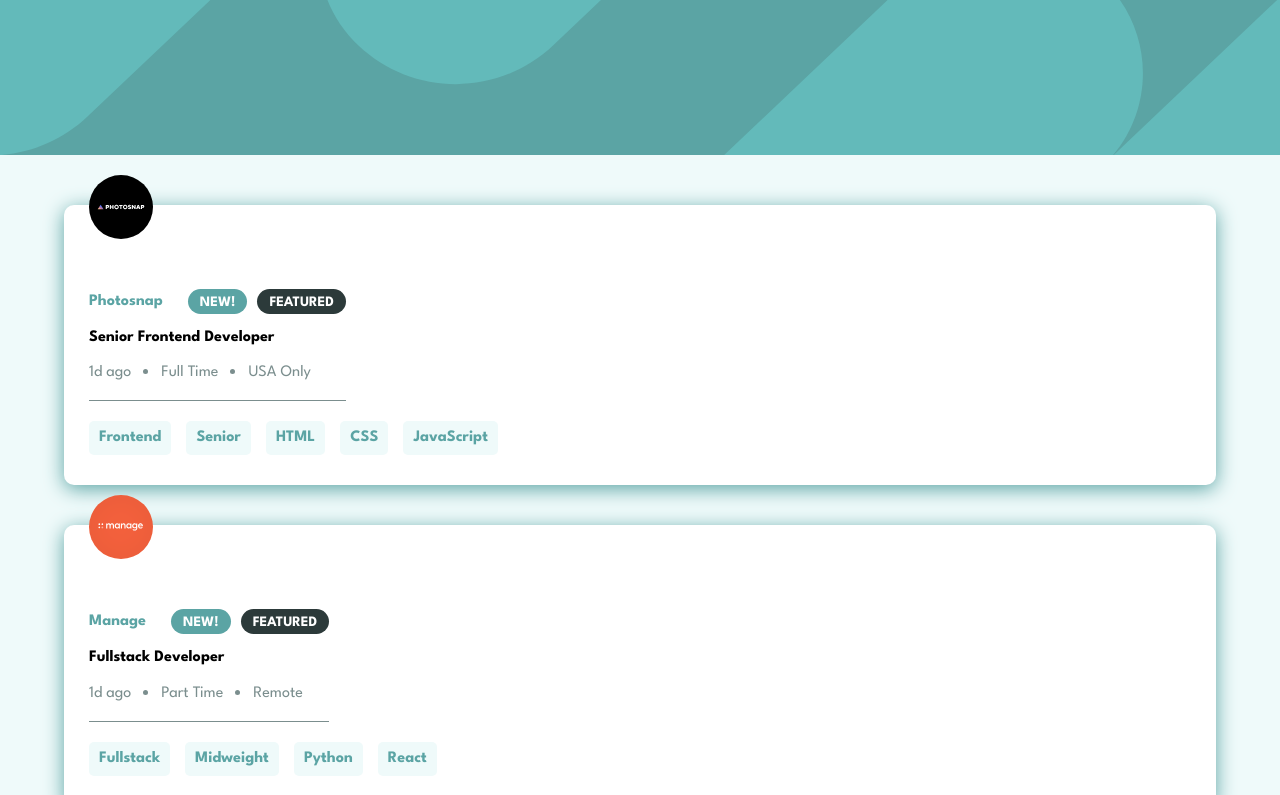
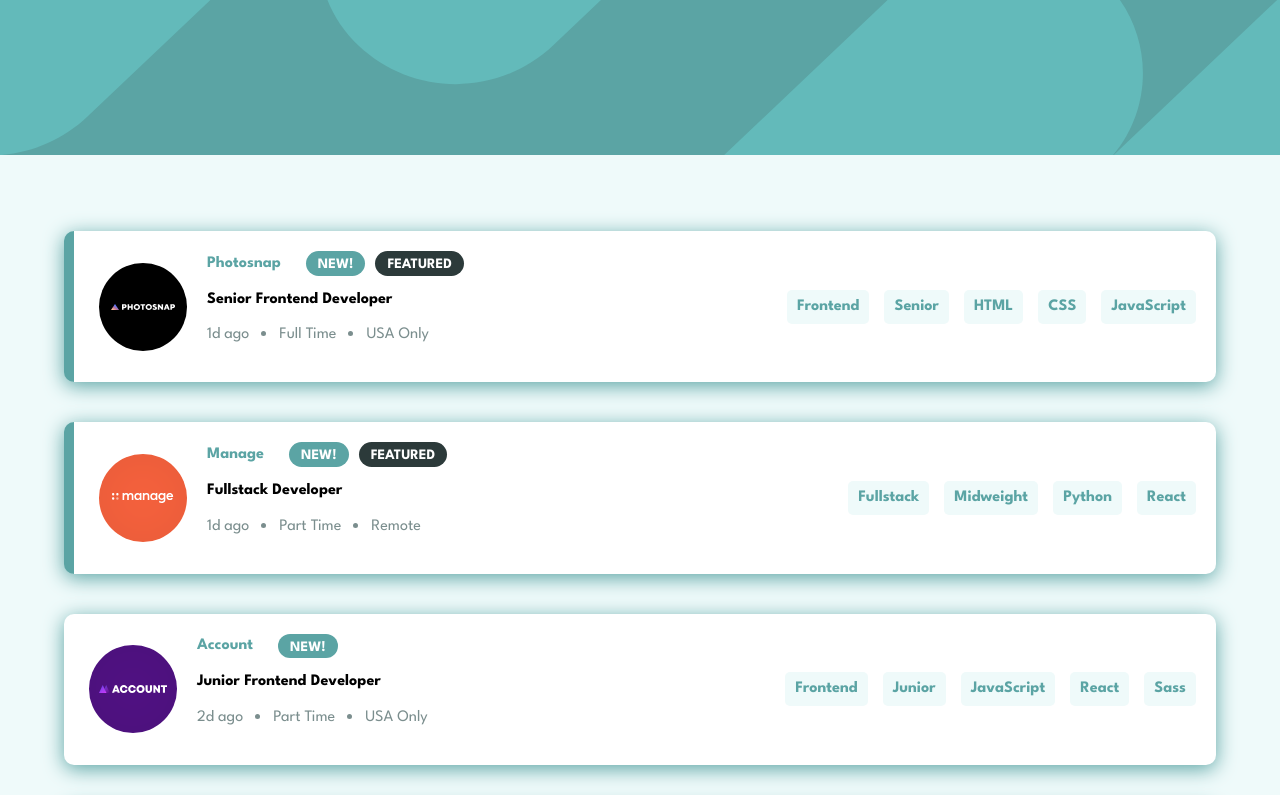
Before and after one commit to AndriiHrytsei/job-listing-with-filtering, a React (Vite) app: page / in a window 1280 px wide. Shown: the top 795 px of the page. Built offline with nearby package versions, Linux system fonts and the light colour scheme.

Commit message:
add desktop version

```diff
--- a/src/components/FiltersList/FiltersList.module.css
+++ b/src/components/FiltersList/FiltersList.module.css
@@ -12,6 +12,7 @@
   bottom: 40px;
   font-family: "League Spartan";
   font-weight: 600;
+  /* visibility: visible; */
 }
 
 .filtersList {
--- a/src/components/FiltersList/FiltersList.tsx
+++ b/src/components/FiltersList/FiltersList.tsx
@@ -13,22 +13,33 @@ const FiltersList = ({
     );
   };
 
-
-  return selectedFilters.length !== 0 ? (
-    <section className={css.filtersListContainer}>
+  return (
+    <section
+      className={css.filtersListContainer}
+      style={{
+        visibility: selectedFilters.length === 0 ? "hidden" : "visible",
+      }}
+    >
       <ul className={css.filtersList}>
         {selectedFilters.map((filter, index) => (
           <li className={css.filterItem} key={index}>
-            <span>
-              {filter}
-            </span>
-            <button type="button" onClick={() => handleRemoveFilter(index)}></button>
+            <span>{filter}</span>
+            <button
+              type="button"
+              onClick={() => handleRemoveFilter(index)}
+            ></button>
           </li>
         ))}
       </ul>
-      <button type="button" className={css.clearAll} onClick={(): void => removeFilter([])}>Clear</button>
+      <button
+        type="button"
+        className={css.clearAll}
+        onClick={(): void => removeFilter([])}
+      >
+        Clear
+      </button>
     </section>
-  ) : (<></>);
+  );
 };
 
 export default FiltersList;
--- a/src/components/JobList/JobList.module.css
+++ b/src/components/JobList/JobList.module.css
@@ -4,7 +4,7 @@
   align-items: center;
   row-gap: 40px;
   font-family: "League Spartan";
-  margin-top: 50px;
+  /* margin-top: 50px; */
 }
 
 .jobItem {
@@ -120,3 +120,32 @@
   background-color: var(--desaturated-dark-cyan);
   color: #fff;
 }
+
+@media screen and (min-width: 900px) {
+  .jobItem {
+    flex-flow: row nowrap;
+    align-items: center;
+    padding: 20px 20px 20px 25px;
+  }
+
+  .companyLogo {
+    bottom: 0;
+    margin-right: 20px;
+  }
+
+  .companyLogo img {
+    width: 5.5rem;
+  }
+
+  .jobDetails {
+    padding: none;
+    border: none;
+  }
+
+  .stack {
+    margin-left: 30px;
+    flex: 1;
+    justify-content: flex-end;
+  }
+
+}
--- a/src/components/JobList/Joblist.tsx
+++ b/src/components/JobList/Joblist.tsx
@@ -21,21 +21,31 @@ const Joblist = ({
     <section className={css.jobListContainer}>
       <ul className={css.jobList}>
         {data.map((item) => {
-          const filtersList: string[] = item.languages
-            .concat(item.tools)
-            .concat(item.level)
-            .concat(item.role);
+          const filtersList: string[] = [
+            item.role,
+            item.level,
+            ...item.languages,
+            ...item.tools,
+          ];
           if (selectedFilters.every((filter) => filtersList.includes(filter))) {
             return (
-              <li key={item.id} className={css.jobItem}>
+              <li key={item.id} className={css.jobItem} style={{borderLeft: item.featured ? "10px solid var(--desaturated-dark-cyan)" : "none"}}>
                 <div className={css.companyLogo}>
                   <img src={item.logo} alt="company logo" />
                 </div>
                 <div className={css.jobInfo}>
                   <div className={css.heading}>
                     <h3 className={css.companyName}>{item.company}</h3>
-                    {item.new === true ? <span className={css.new}>NEW!</span> : <></>}
-                    {item.featured === true ? <span className={css.featured}>FEATURED</span> : <></>}
+                    {item.new === true ? (
+                      <span className={css.new}>NEW!</span>
+                    ) : (
+                      <></>
+                    )}
+                    {item.featured === true ? (
+                      <span className={css.featured}>FEATURED</span>
+                    ) : (
+                      <></>
+                    )}
                   </div>
                   <h2 className={css.jobName}>{item.position}</h2>
                   <ul className={css.jobDetails}>
@@ -45,47 +55,15 @@ const Joblist = ({
                   </ul>
                 </div>
                 <ul className={css.stack}>
-                  <li>
-                    <button
-                      type="button"
-                      onClick={handleAddFilter}
-                      value={item.role}
-                      className={css.stackBtn}
-                    >
-                      {item.role}
-                    </button>
-                  </li>
-                  <li>
-                    <button
-                      type="button"
-                      onClick={handleAddFilter}
-                      value={item.level}
-                      className={css.stackBtn}
-                    >
-                      {item.level}
-                    </button>
-                  </li>
-                  {item.languages.map((language) => (
-                    <li key={language}>
+                  {filtersList.map((filter) => (
+                    <li key={filter}>
                       <button
                         type="button"
                         onClick={handleAddFilter}
-                        value={language}
+                        value={filter}
                         className={css.stackBtn}
                       >
-                        {language}
-                      </button>
-                    </li>
-                  ))}
-                  {item.tools.map((tool) => (
-                    <li key={tool}>
-                      <button
-                        type="button"
-                        onClick={handleAddFilter}
-                        value={tool}
-                        className={css.stackBtn}
-                      >
-                        {tool}
+                        {filter}
                       </button>
                     </li>
                   ))}
--- a/src/index.css
+++ b/src/index.css
@@ -18,6 +18,7 @@ body,
 html {
   overflow-x: hidden;
   background-color: var(--background);
+  height: 100%;
 }
 
 /* Remove default margin in favour of better control in authored CSS */
```
